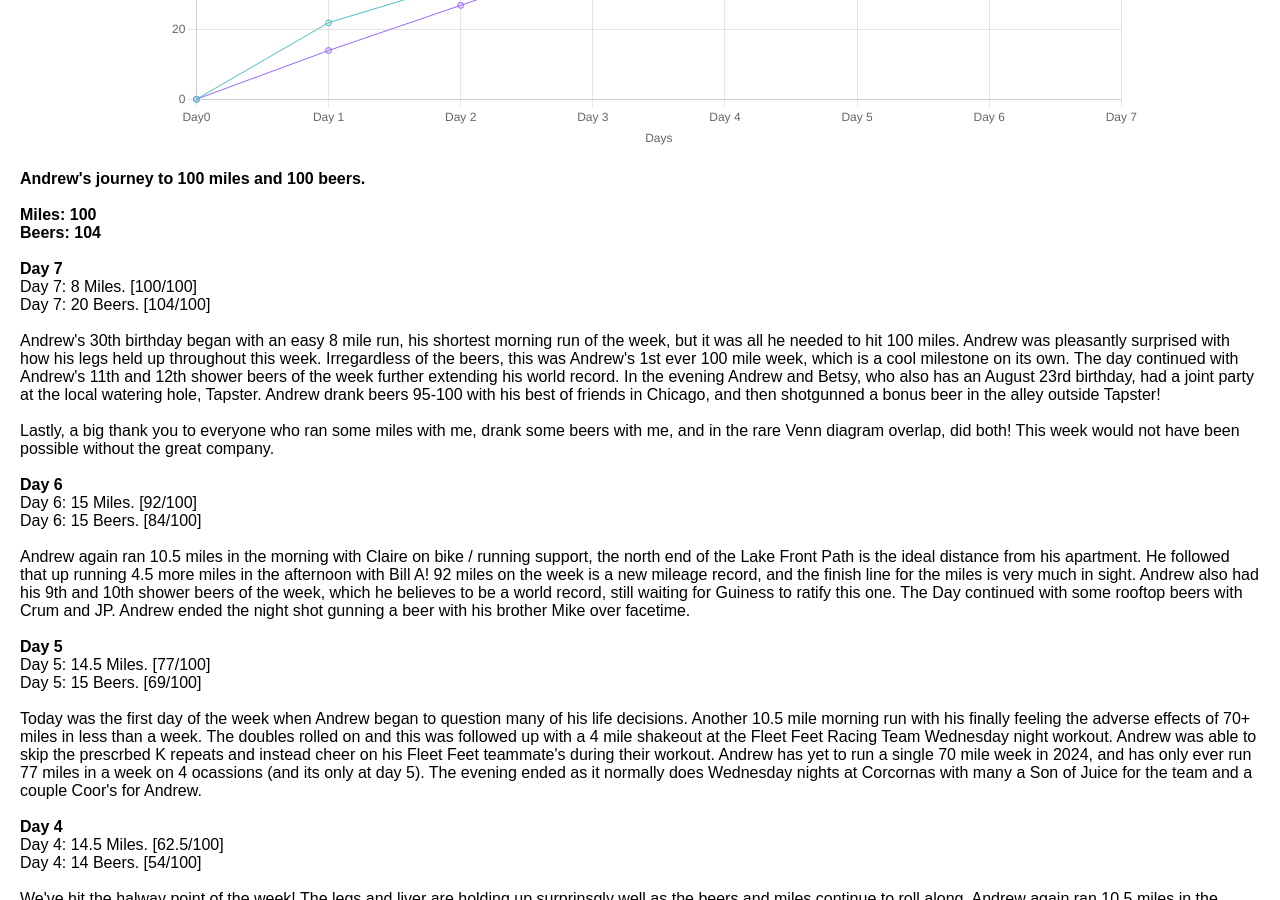
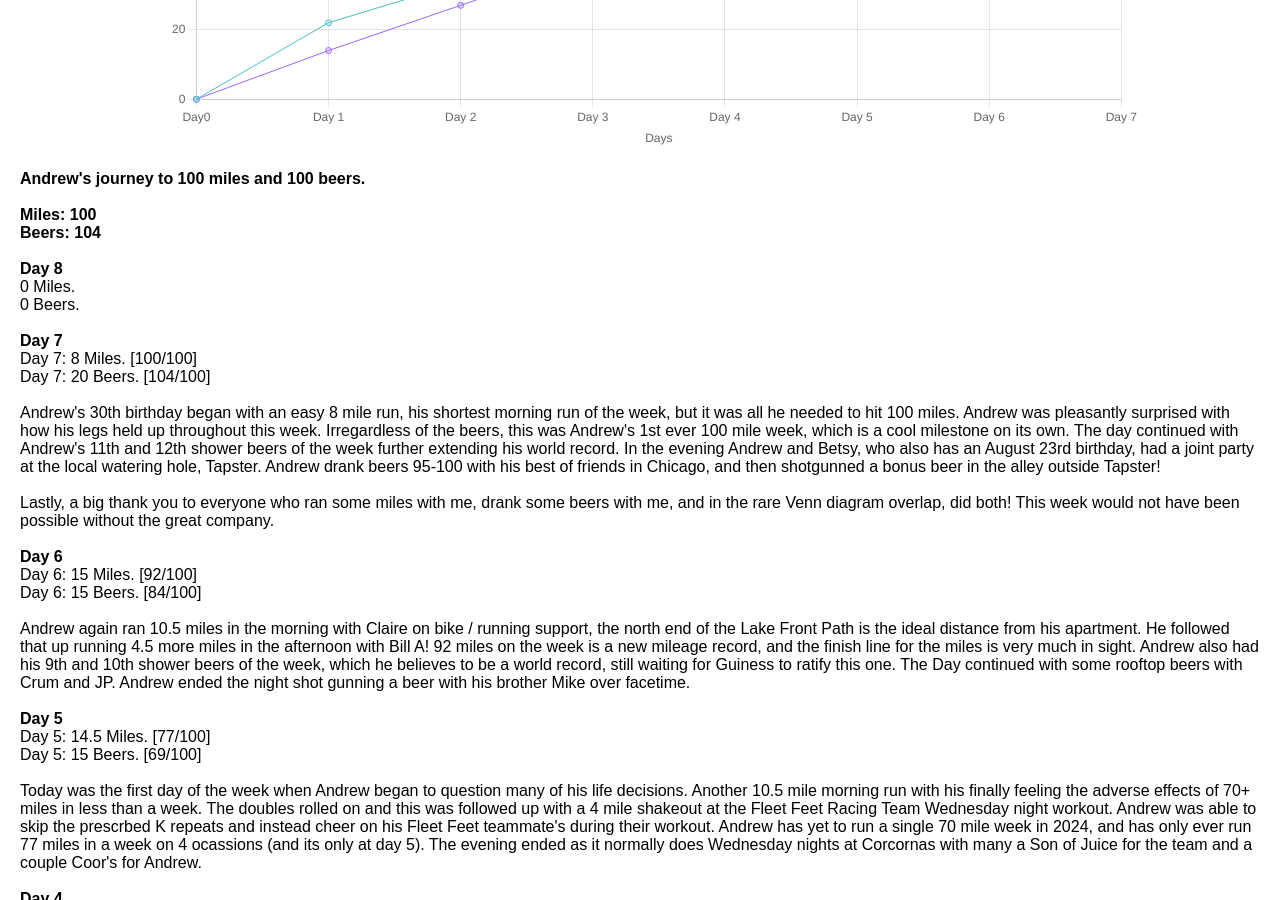
Before and after one commit to aredston19/aredston19.Github.io, a Jekyll site: the page 100.html, which Jekyll copies as it is, in a window 1280 px wide and 900 px high, scrolled down 430 px. Built offline with Jekyll 4.4.1, drawn with Linux system fonts in a browser that asks for light colours.

Commit message:
Add files via upload

```diff
--- a/100.html
+++ b/100.html
@@ -80,6 +80,10 @@
 <b>Miles: 100 </b> <br>
 <b>Beers: 104 </b> <br>
 <br>
+<b> Day 8 </b>
+<br>
+0 Miles. <br>
+0 Beers. <br> <br>
 <b> Day 7 </b>
 <br>
 Day 7: 8 Miles. [100/100] <br>
```
